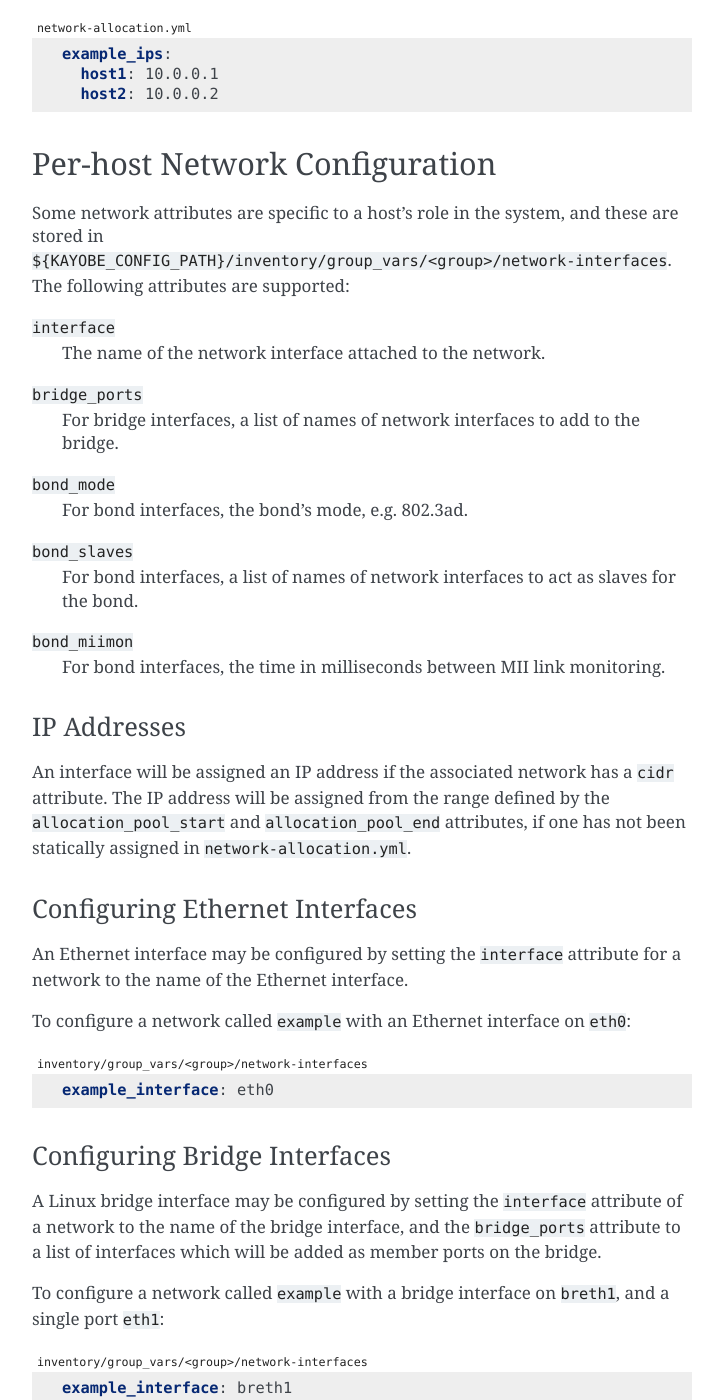
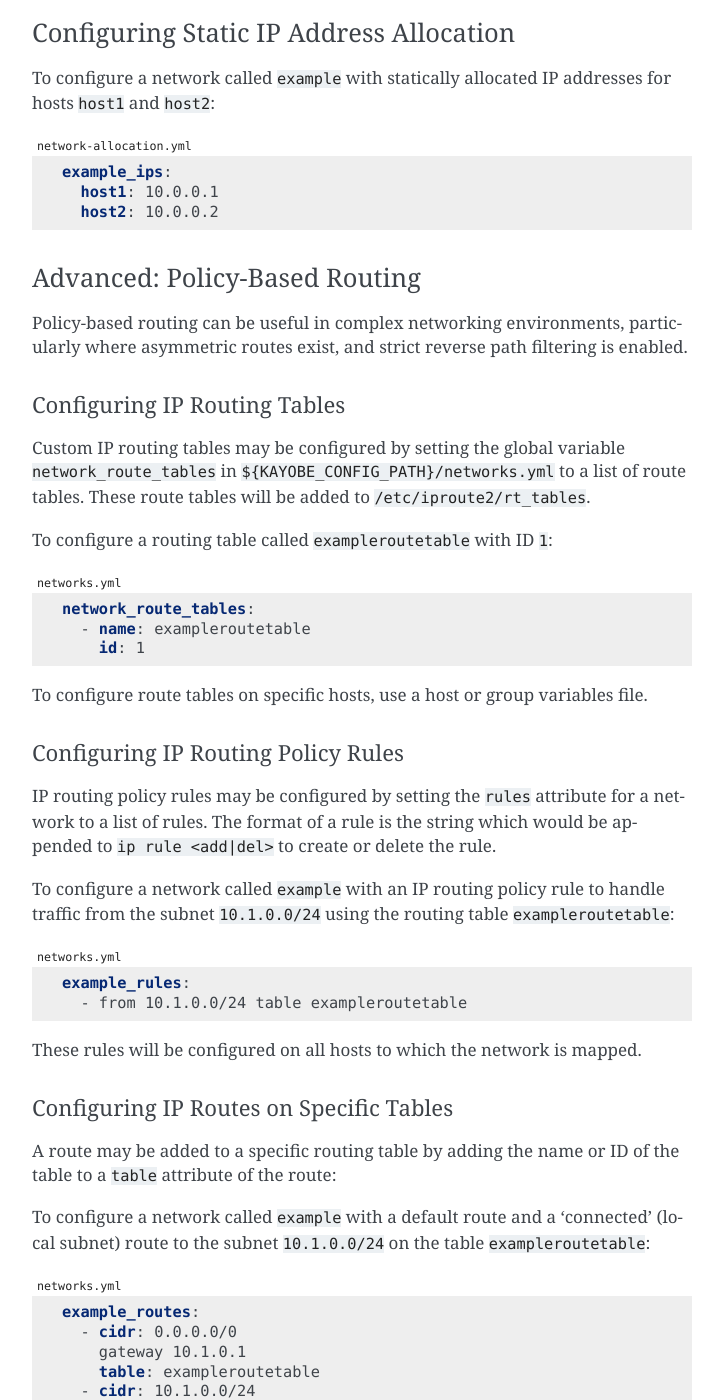
Before and after one commit to openstack/kayobe, a Sphinx documentation site: the page built from doc/source/configuration/network.rst, in a window 1280 px wide and 1400 px high, scrolled down 3414 px. Shown: the whole window, without its empty margins (388-1111 px from the left). Built offline with Sphinx 7.4.7, drawn with Linux system fonts in a browser that asks for light colours; some of the changed text lies outside the part shown.

Commit message:
Add support for configuration of IP route tables and rules

```diff
--- a/doc/source/configuration/network.rst
+++ b/doc/source/configuration/network.rst
@@ -41,8 +41,13 @@ supported:
     Maximum Transmission Unit (MTU).
 ``routes``
     List of static IP routes. Each item should be a dict containing the
-    items ``cidr`` and ``gateway``. ``cidr`` is the CIDR representation of the
-    route's destination. ``gateway`` is the IP address of the next hop.
+    item ``cidr``, and optionally ``gateway`` and ``table``. ``cidr`` is the CIDR
+    representation of the route's destination. ``gateway`` is the IP address of
+    the next hop. ``table`` is the name or ID of a routing table to which the
+    route will be added.
+``rules``
+    List of IP routing rules. Each item should be an ``iproute2`` IP routing
+    rule.
 ``physical_network``
     Name of the physical network on which this network exists. This aligns with
     the physical network concept in neutron.
@@ -86,7 +91,8 @@ Configuring Static IP Routes
 Static IP routes may be configured by setting the ``routes`` attribute for a
 network to a list of routes.
 
-To configure a network called ``example`` with a single IP route:
+To configure a network called ``example`` with a single IP route to the
+``10.1.0.0/24`` subnet via ``10.0.0.1``:
 
 .. code-block:: yaml
    :caption: ``networks.yml``
@@ -154,6 +160,71 @@ addresses for hosts ``host1`` and ``host2``:
    example_ips:
      host1: 10.0.0.1
      host2: 10.0.0.2
+
+Advanced: Policy-Based Routing
+------------------------------
+
+Policy-based routing can be useful in complex networking environments,
+particularly where asymmetric routes exist, and strict reverse path filtering
+is enabled.
+
+Configuring IP Routing Tables
+^^^^^^^^^^^^^^^^^^^^^^^^^^^^^
+
+Custom IP routing tables may be configured by setting the global variable
+``network_route_tables`` in ``${KAYOBE_CONFIG_PATH}/networks.yml`` to a list of
+route tables. These route tables will be added to ``/etc/iproute2/rt_tables``.
+
+To configure a routing table called ``exampleroutetable`` with ID ``1``:
+
+.. code-block:: yaml
+   :caption: ``networks.yml``
+
+   network_route_tables:
+     - name: exampleroutetable
+       id: 1
+
+To configure route tables on specific hosts, use a host or group variables
+file.
+
+Configuring IP Routing Policy Rules
+^^^^^^^^^^^^^^^^^^^^^^^^^^^^^^^^^^^
+
+IP routing policy rules may be configured by setting the ``rules`` attribute
+for a network to a list of rules. The format of a rule is the string which
+would be appended to ``ip rule <add|del>`` to create or delete the rule.
+
+To configure a network called ``example`` with an IP routing policy rule to
+handle traffic from the subnet ``10.1.0.0/24`` using the routing table
+``exampleroutetable``:
+
+.. code-block:: yaml
+   :caption: ``networks.yml``
+
+   example_rules:
+     - from 10.1.0.0/24 table exampleroutetable
+
+These rules will be configured on all hosts to which the network is mapped.
+
+Configuring IP Routes on Specific Tables
+^^^^^^^^^^^^^^^^^^^^^^^^^^^^^^^^^^^^^^^^
+
+A route may be added to a specific routing table by adding the name or ID of
+the table to a ``table`` attribute of the route:
+
+To configure a network called ``example`` with a default route and a
+'connected' (local subnet) route to the subnet ``10.1.0.0/24`` on the table
+``exampleroutetable``:
+
+.. code-block:: yaml
+   :caption: ``networks.yml``
+
+   example_routes:
+     - cidr: 0.0.0.0/0
+       gateway 10.1.0.1
+       table: exampleroutetable
+     - cidr: 10.1.0.0/24
+       table: exampleroutetable
 
 Per-host Network Configuration
 ==============================
```
Also changed, not shown: 4 other files.
